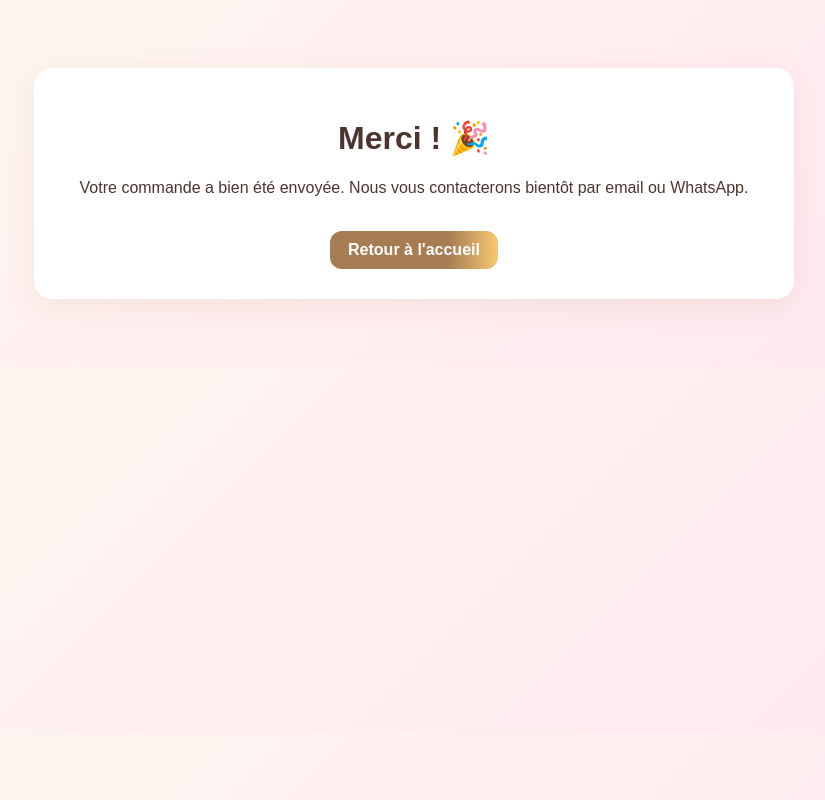
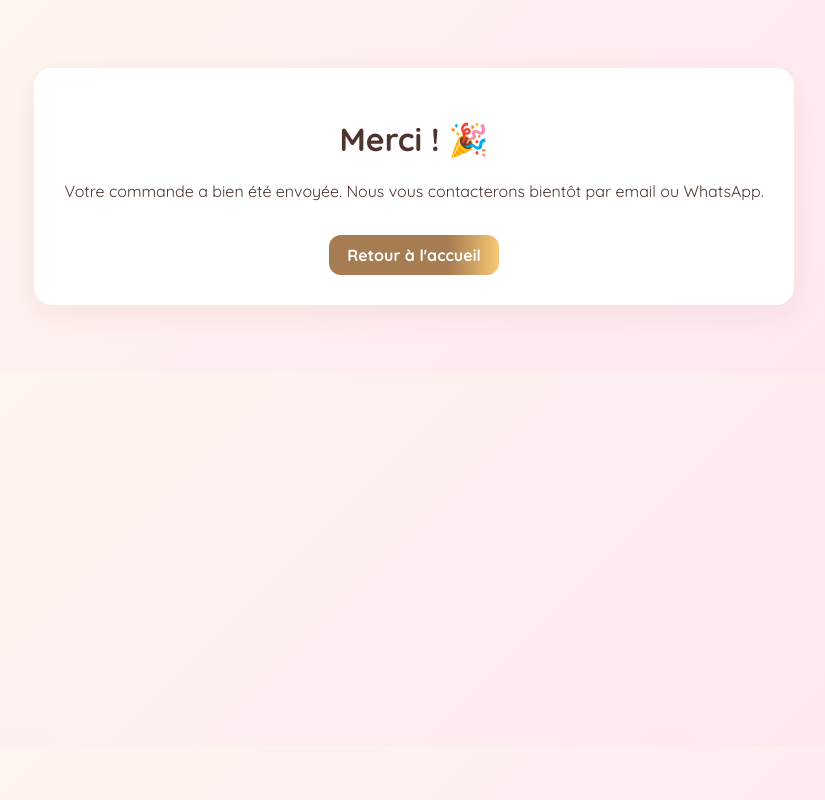
Before and after one commit to vwxcuc/cookies, a plain HTML site: page merci.html in a window 1280 px wide. Shown: the whole page, without its empty margins (226-1051 px from the left). Drawn offline with Linux system fonts and the light colour scheme.

Commit message:
Update merci.html

```diff
--- a/merci.html
+++ b/merci.html
@@ -4,10 +4,12 @@
   <meta charset="utf-8">
   <meta name="viewport" content="width=device-width,initial-scale=1">
   <title>Merci — Shan's Cookies Delices</title>
+  <link href="https://fonts.googleapis.com/css2?family=Quicksand:wght@400;700&display=swap" rel="stylesheet">
   <style>
-    body{font-family:Quicksand,Arial,sans-serif;background:linear-gradient(135deg,#fff8f0,#ffe6f0);color:#4e342e;text-align:center;padding:60px}
+    body{font-family:'Quicksand',Arial,sans-serif;background:linear-gradient(135deg,#fff8f0,#ffe6f0);color:#4e342e;text-align:center;padding:60px}
     .card{max-width:700px;margin:0 auto;background:#fff;border-radius:18px;padding:30px;box-shadow:0 8px 30px rgba(166,124,82,0.12)}
     a{display:inline-block;margin-top:18px;padding:10px 18px;border-radius:12px;background:linear-gradient(90deg,#a67c52 70%,#f7c873 100%);color:#fff;text-decoration:none;font-weight:bold}
+    a:hover{background:linear-gradient(90deg,#f7c873 80%,#a67c52 100%);color:#4e342e}
   </style>
 </head>
 <body>
```
